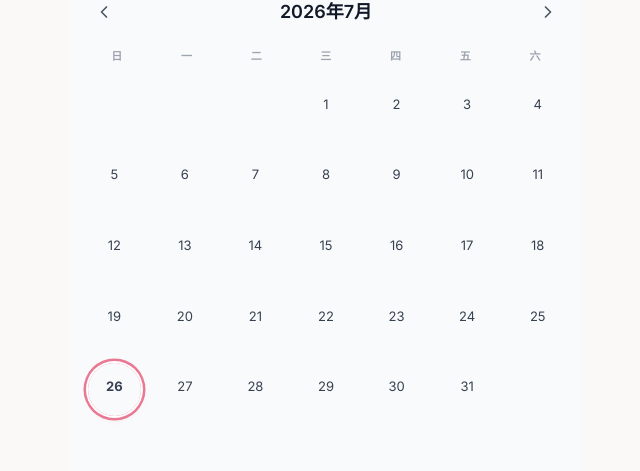
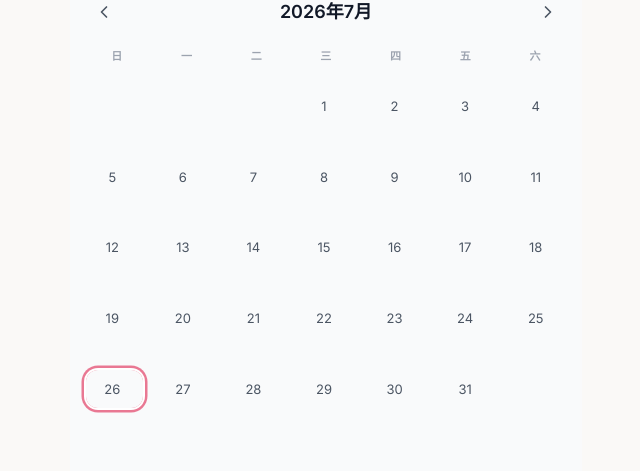
Before and after one commit to lesue1/period-tracker, a React (Vite) app: page / in a window 1280 px wide. Shown: the part 190-661 px from the top of the page, without its empty margins (314-954 px from the left). Built offline with nearby package versions, Linux system fonts and the light colour scheme; the HTML template or start-up script is replaced by a standard one.

Commit message:
style: rounded rectangle day cells - flatter, number and indicators in one row

```diff
--- a/src/components/DayCell.tsx
+++ b/src/components/DayCell.tsx
@@ -12,65 +12,61 @@ export default function DayCell({ marker, onClick }: Props) {
   const flowColor = record?.flow ? FLOW_LEVELS[record.flow - 1]?.bg : undefined
 
   let bg = ''
-  let textColor = 'text-gray-700'
-  let dot = ''
+  let textStyle = 'text-gray-600'
 
   if (isPeriod && !isPredicted) {
     bg = 'bg-red-50'
-    textColor = 'text-red-600 font-semibold'
-    dot = 'bg-red-400'
+    textStyle = 'text-red-600 font-semibold'
   } else if (isPredicted && !isPeriod) {
     bg = 'bg-pink-50/60'
-    textColor = 'text-pink-500'
-    dot = 'border-2 border-pink-300'
+    textStyle = 'text-pink-500 font-medium'
   } else if (isPeriod && isPredicted) {
     bg = 'bg-red-50'
-    textColor = 'text-red-600 font-semibold'
+    textStyle = 'text-red-600 font-semibold'
   } else if (isOvulation) {
     bg = 'bg-blue-50'
-    textColor = 'text-blue-600 font-semibold'
-    dot = 'bg-blue-400'
+    textStyle = 'text-blue-600 font-semibold'
   } else if (isFertile && !isOvulation) {
     bg = 'bg-emerald-50/50'
-    textColor = 'text-emerald-600'
-  } else {
-    bg = ''
-    textColor = 'text-gray-700'
+    textStyle = 'text-emerald-600 font-medium'
   }
+
+  // Flow intensity dots
+  const flowDots = isPeriod && record?.flow
+    ? Array.from({ length: record.flow }).map((_, i) => (
+        <span key={i} className="w-[3px] h-[3px] rounded-full bg-current opacity-50" />
+      ))
+    : null
 
   return (
     <button
       onClick={() => onClick(date)}
-      className={`aspect-square flex items-center justify-center relative select-none active:opacity-70 transition-opacity duration-150
-        ${isToday ? 'font-extrabold' : ''}`}
+      className="aspect-square flex items-center justify-center select-none active:opacity-70 transition-opacity duration-150"
     >
-      {/* Inner circle — never touches neighbors */}
       <span className={`
-        w-[82%] h-[82%] rounded-full flex flex-col items-center justify-center
-        transition-all duration-300 ease-out
+        w-[88%] h-[60%] rounded-xl flex items-center justify-center gap-1 px-1
+        transition-all duration-200 ease-out
         ${bg}
-        ${isToday
-          ? 'ring-[2.5px] ring-primary-400 ring-offset-2 shadow-md shadow-primary-200/50'
-          : ''}
+        ${isToday ? 'ring-[2.5px] ring-primary-400 ring-offset-2 shadow-sm' : ''}
       `}
         style={isPeriod && flowColor ? {
-          backgroundColor: flowColor + '28',
-          color: flowColor,
+          backgroundColor: flowColor + '22',
         } : undefined}
       >
-        <span className={`text-[13px] leading-none ${textColor}`}
-          style={isPeriod && flowColor ? { fontWeight: 700 } : undefined}>
+        <span className={`text-[13px] leading-none ${textStyle}`}
+          style={isPeriod && flowColor ? { color: flowColor, fontWeight: 700 } : undefined}>
           {day}
         </span>
 
-        {/* Dot indicators below number */}
-        <span className="flex items-center justify-center gap-[2px] mt-[2px] h-[3px]">
+        {/* Indicators on the same row as number */}
+        <span className="flex items-center gap-[2px]">
           {isOvulation && !isPeriod && (
             <span className="w-[4px] h-[4px] rounded-full bg-blue-400" />
           )}
           {record?.notes && record.notes.length > 0 && (
-            <span className="w-[3px] h-[3px] rounded-full bg-primary-400/50" />
+            <span className="w-[3px] h-[3px] rounded-full bg-primary-400/60" />
           )}
+          {flowDots}
         </span>
       </span>
     </button>
```
